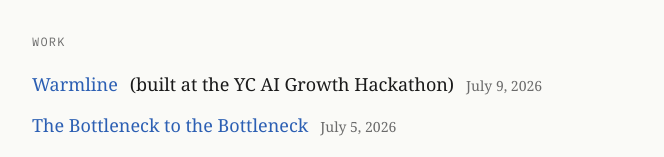
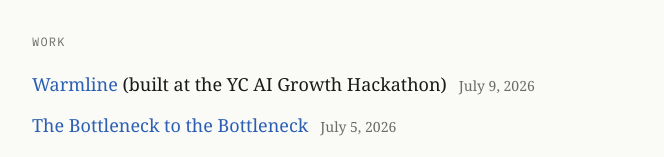
Before and after one commit to zacharyspeck/My-Website, a Next.js app: page / in a window 1280 px wide. Shown: the part 549-706 px from the top of the page, without its empty margins (302-966 px from the left). Built offline with nearby package versions, Linux system fonts and the light colour scheme.

Commit message:
Tighten Warmline note spacing
Co-Authored-By: Claude Fable 5 <noreply@anthropic.com>

```diff
--- a/app/page.tsx
+++ b/app/page.tsx
@@ -133,8 +133,8 @@ export default function Home() {
       <section className="mt-16">
         <h2 className="font-mono text-xs text-muted uppercase tracking-widest mb-5">Work</h2>
         <ul className="list-none p-0 m-0 space-y-3">
-          {allWriting.map((item) => (
-            <li key={item.key} className="flex items-baseline gap-3 flex-wrap">
+          {allWriting.map((item) => {
+            const titleLink = (
               <a
                 href={item.href}
                 target={item.isExternal ? '_blank' : undefined}
@@ -142,10 +142,20 @@ export default function Home() {
               >
                 {item.title}
               </a>
-              {item.titleNote && <span>{item.titleNote}</span>}
-              <span className="text-muted text-sm">{item.date}</span>
-            </li>
-          ))}
+            )
+            return (
+              <li key={item.key} className="flex items-baseline gap-3 flex-wrap">
+                {item.titleNote ? (
+                  <span>
+                    {titleLink} <span>{item.titleNote}</span>
+                  </span>
+                ) : (
+                  titleLink
+                )}
+                <span className="text-muted text-sm">{item.date}</span>
+              </li>
+            )
+          })}
         </ul>
       </section>
 
```
